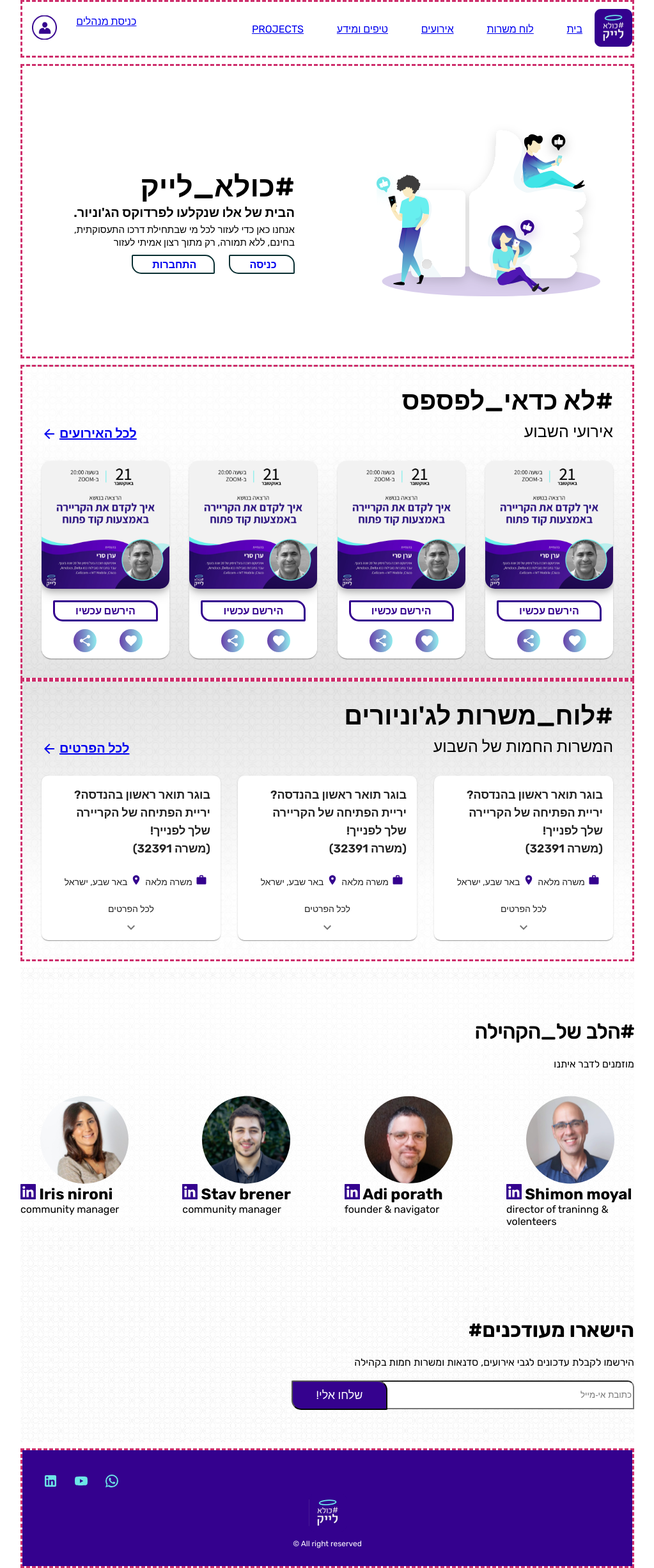
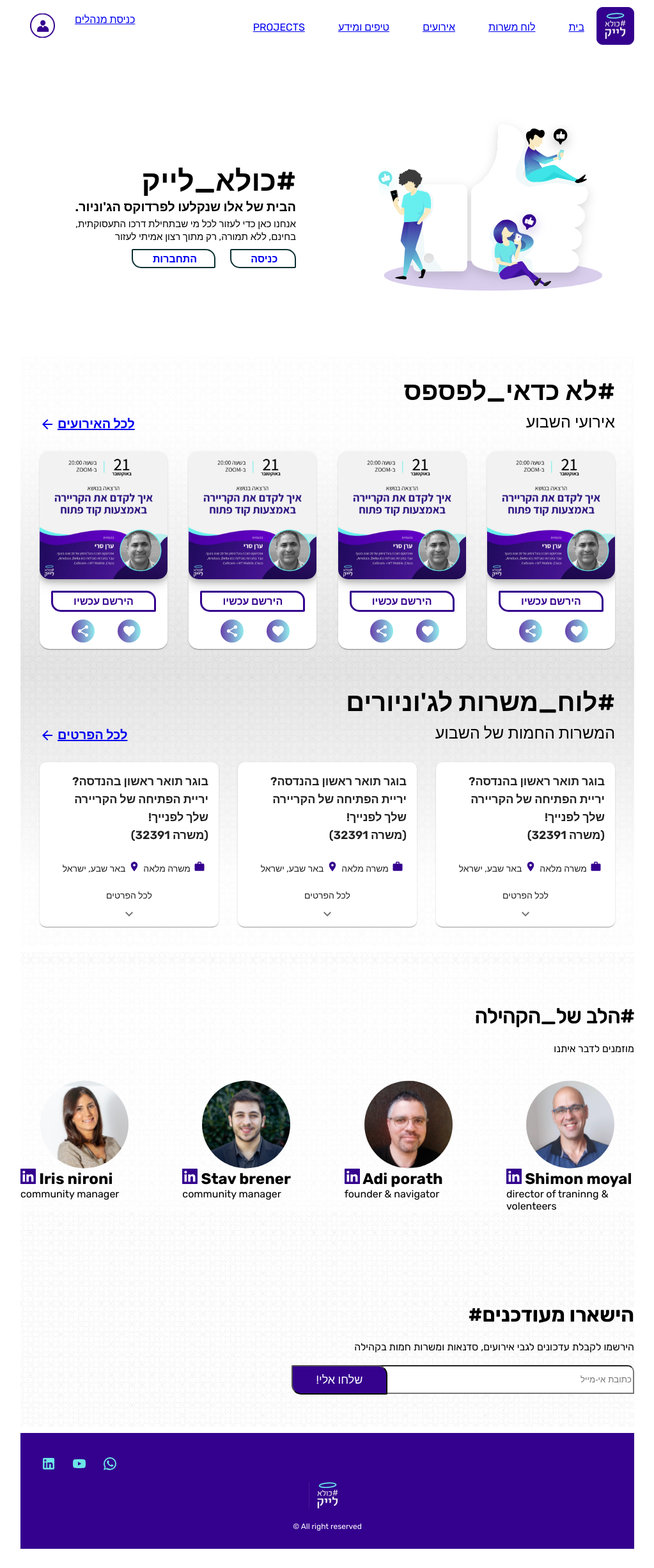
Before and after one commit to avraham186/coola-like, a React (Create React App) app: page / in a window 1280 px wide. Shown: the whole page at 64% size, without its empty margins (128-1151 px from the left). After the commit the page ends 2420 px from the top, so only its background shows below. Built offline with nearby package versions, Linux system fonts and the light colour scheme.

Commit message:
home page workout

```diff
--- a/src/adapters/TMS/projectsDAL.js
+++ b/src/adapters/TMS/projectsDAL.js
@@ -6,6 +6,6 @@ const getAllProjects = () => axios.get(URI + '/api/projects/');
 
 const createProject = (project) => axios.post(URI + '/api/projects/', project);
 
-const deleteProject = (id) => axios.delete(URI + '/api/projects/', id);
+const deleteProject = (id) => axios.delete(URI + '/api/projects/' + id);
 
 export default {getAllProjects, createProject, deleteProject}
--- a/src/assets/cmps/_app-header.scss
+++ b/src/assets/cmps/_app-header.scss
@@ -2,7 +2,7 @@
     padding: 50px;
     background-color: #c0e2ee00;
     margin-bottom: 10px;
-    border: dashed #ce2e6c;
+    //border: dashed #ce2e6c;
     font-family: Rubik, sans-serif;
     font-style: normal;
 
--- a/src/assets/cmps/_app-navbar.scss
+++ b/src/assets/cmps/_app-navbar.scss
@@ -1,5 +1,5 @@
 .app-navbar {
-  border: dashed #ce2e6c;
+  //border: dashed #ce2e6c;
 
   padding: 5px 0 5px 0;
   margin-bottom: 10px;
--- a/src/assets/views/_home-page.scss
+++ b/src/assets/views/_home-page.scss
@@ -11,7 +11,7 @@ Events
   padding: 30px;
   background-image: linear-gradient(to bottom, rgba(255, 255, 255, 0.6) 25%,rgba(0,0,0,0.1) 100%), url('../images/background.jpg');
   background-size: cover;
-  border: dashed #ce2e6c;
+  //border: dashed #ce2e6c;
 
   .events-title {
     font-family: Rubik, sans-serif;
@@ -137,7 +137,7 @@ Jobs
   background-repeat: no-repeat;
   background-position: 50% 0;
   background-size: cover;
-  border: dashed #ce2e6c;
+  //border: dashed #ce2e6c;
 
   .jobs-title {
     font-family: Rubik, sans-serif;
@@ -234,7 +234,7 @@ Footer
 
 .footer {
   margin-top: 10px;
-  border: dashed #ce2e6c;
+  //border: dashed #ce2e6c;
 
   .footer__bg {
     background-color: #34018E;
@@ -273,7 +273,7 @@ Footer
 }
 
 .projects {
-  border: dashed #ce2e6c;
+  //border: dashed #ce2e6c;
 
   .new--project{
     display: flex;
```
